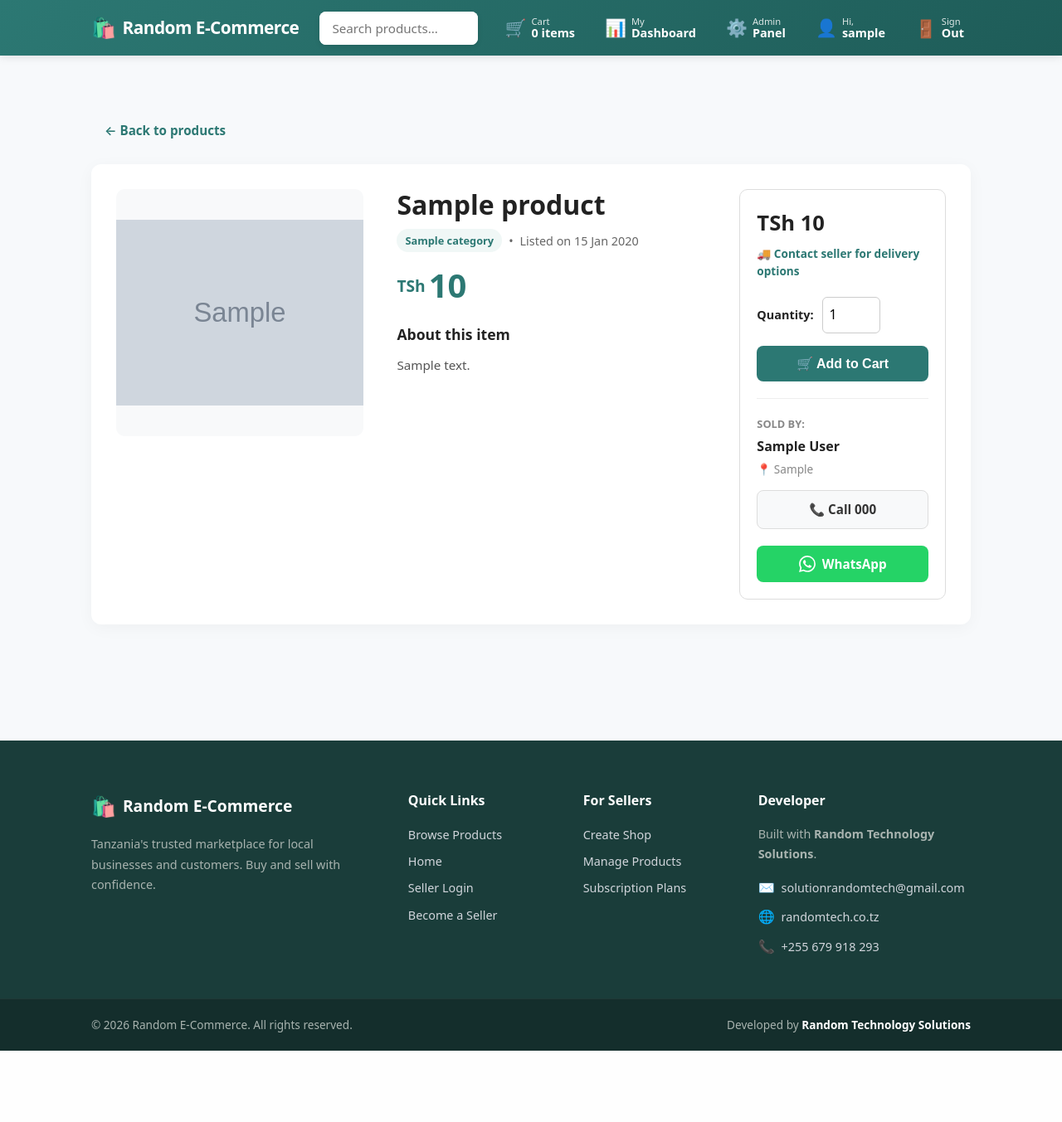
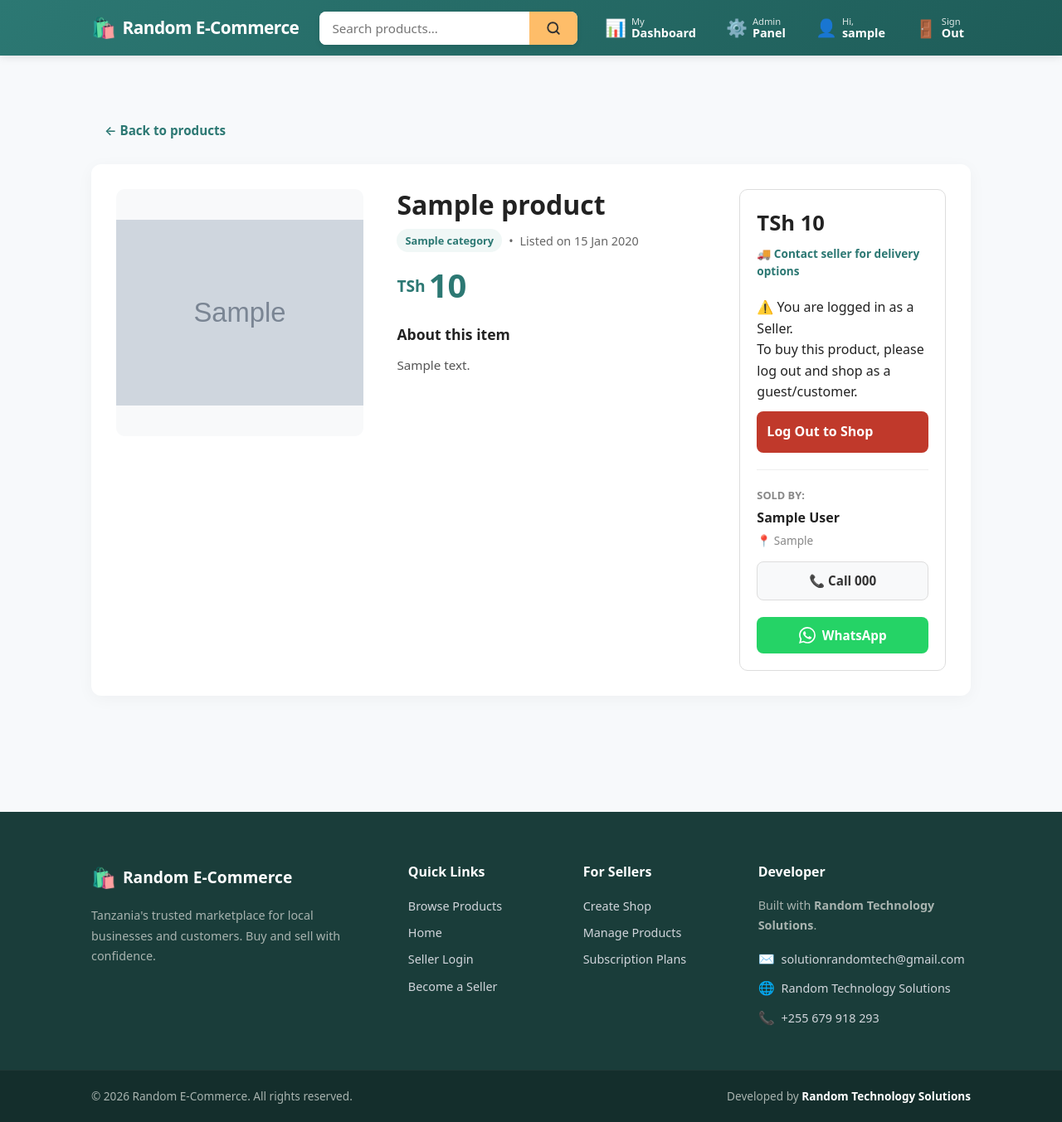
Before and after one commit to kocha-design/Random-E-Commerce, a Django app: page /products/1/ in a window 1280 px wide. Shown: the whole page at 83% size. Before the commit the page ends 1267 px from the top, so only its background shows below. Run offline with Django 5.2, Linux system fonts and the light colour scheme; a user stored in the database is signed in; tables that the repository leaves empty hold one stand-in row (values such as "Sample post"); grey boxes marked "Sample" are stand-in pictures.

Commit message:
Prevent sellers from buying products (hide cart, block add-to-cart)

```diff
--- a/products/views.py
+++ b/products/views.py
@@ -161,9 +161,23 @@ def seller_pending(request):
 # ==================== CART ====================
 
 @require_POST
+@require_POST
 def cart_add(request, product_id):
+    # 1. Kagua kama ni Seller
+    if request.user.is_authenticated and request.user.is_seller:
+        messages.error(request, "Sellers cannot buy products. Please log out to shop as a customer.")
+        return redirect('product_detail', pk=product_id)
+
+    # 2. Kagua kama ni bidhaa yake mwenyewe (hii ni kwa ajili ya guest ambaye ni mmiliki? Haiwezekani kwa guest, lakini ni usalama wa ziada)
+    product = get_object_or_404(Product, id=product_id)
+
+    # Kama ni seller (ingawa tumezuia juu), hii ni double check
+    if request.user.is_authenticated and getattr(request.user, 'seller_profile', None) == product.seller:
+        messages.error(request, "You cannot buy your own products.")
+        return redirect('product_detail', pk=product_id)
+
+    # 3. Endelea na cart
     cart = Cart(request)
-    product = get_object_or_404(Product, id=product_id)
     quantity = int(request.POST.get('quantity', 1))
     override = request.POST.get('override') == 'True'
     cart.add(product=product, quantity=quantity, override_quantity=override)
@@ -180,6 +194,11 @@ def cart_remove(request, product_id):
 
 
 def cart_detail(request):
+    # Zuia seller kufikia cart
+    if request.user.is_authenticated and request.user.is_seller:
+        messages.warning(request, "Sellers cannot use the shopping cart. Please log out to shop as a customer.")
+        return redirect('seller_dashboard')
+
     cart = Cart(request)
 
     # Tengeneza ujumbe wa WhatsApp
--- a/templates/base.html
+++ b/templates/base.html
@@ -36,7 +36,9 @@
 
             <!-- Right nav -->
             <nav class="header-nav">
-                <!-- Cart link — INAONEKANA KWA WOTE (guest, customer, seller) -->
+
+                <!-- Cart link — INAONEKANA KWA WATEJA NA ADMIN TU (Haionekani kwa Seller) -->
+                {% if not user.is_authenticated or not user.is_seller %}
                 <a href="{% url 'cart_detail' %}" class="nav-link">
                     <span class="nav-icon">🛒</span>
                     <span class="nav-text">
@@ -44,6 +46,7 @@
                         <strong>{{ cart|length }} items</strong>
                     </span>
                 </a>
+                {% endif %}
 
                 {% if user.is_authenticated %}
                     {% if user.is_seller %}
@@ -160,7 +163,7 @@
                 </li>
                 <li>
                     <span class="contact-icon">🌐</span>
-                    <a href="https://random-technology-solutions.lovable.app" target="_blank" rel="noopener">randomtech.co.tz</a>
+                    <a href="https://random-technology-solutions.lovable.app" target="_blank" rel="noopener">Random Technology Solutions</a>
                 </li>
                 <li>
                     <span class="contact-icon">📞</span>
--- a/templates/products/product_detail.html
+++ b/templates/products/product_detail.html
@@ -47,6 +47,15 @@
     <p class="delivery-info">🚚 Contact seller for delivery options</p>
 
     <div class="buy-box-actions">
+        {% if user.is_authenticated and user.is_seller %}
+            <!-- Kama ni Seller, mficha kitufe cha kununua -->
+            <div class="seller-warning">
+                <p>⚠️ You are logged in as a Seller.</p>
+                <p>To buy this product, please log out and shop as a guest/customer.</p>
+                <a href="{% url 'logout' %}" class="btn btn-danger btn-full" style="margin-top: 10px;">Log Out to Shop</a>
+            </div>
+        {% else %}
+            <!-- Kama ni Guest/Customer, anaweza kununua -->
             <form action="{% url 'cart_add' product.id %}" method="post">
                 {% csrf_token %}
                 <div class="qty-selector">
@@ -55,6 +64,7 @@
                 </div>
                 <button type="submit" class="btn btn-primary btn-full">🛒 Add to Cart</button>
             </form>
+        {% endif %}
     </div>
 
     <div class="buy-box-seller">
```
Lines whose indentation alone changed are shown as unchanged.
